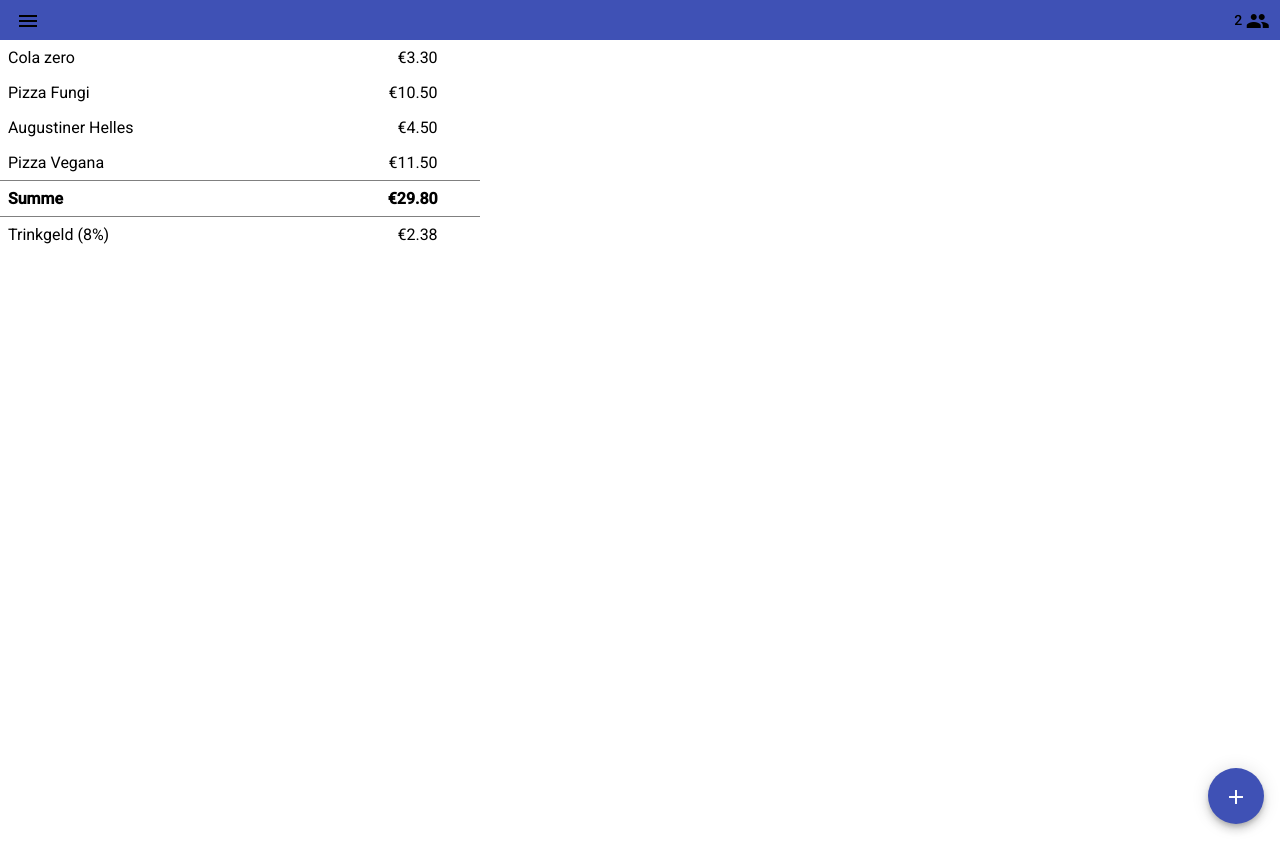
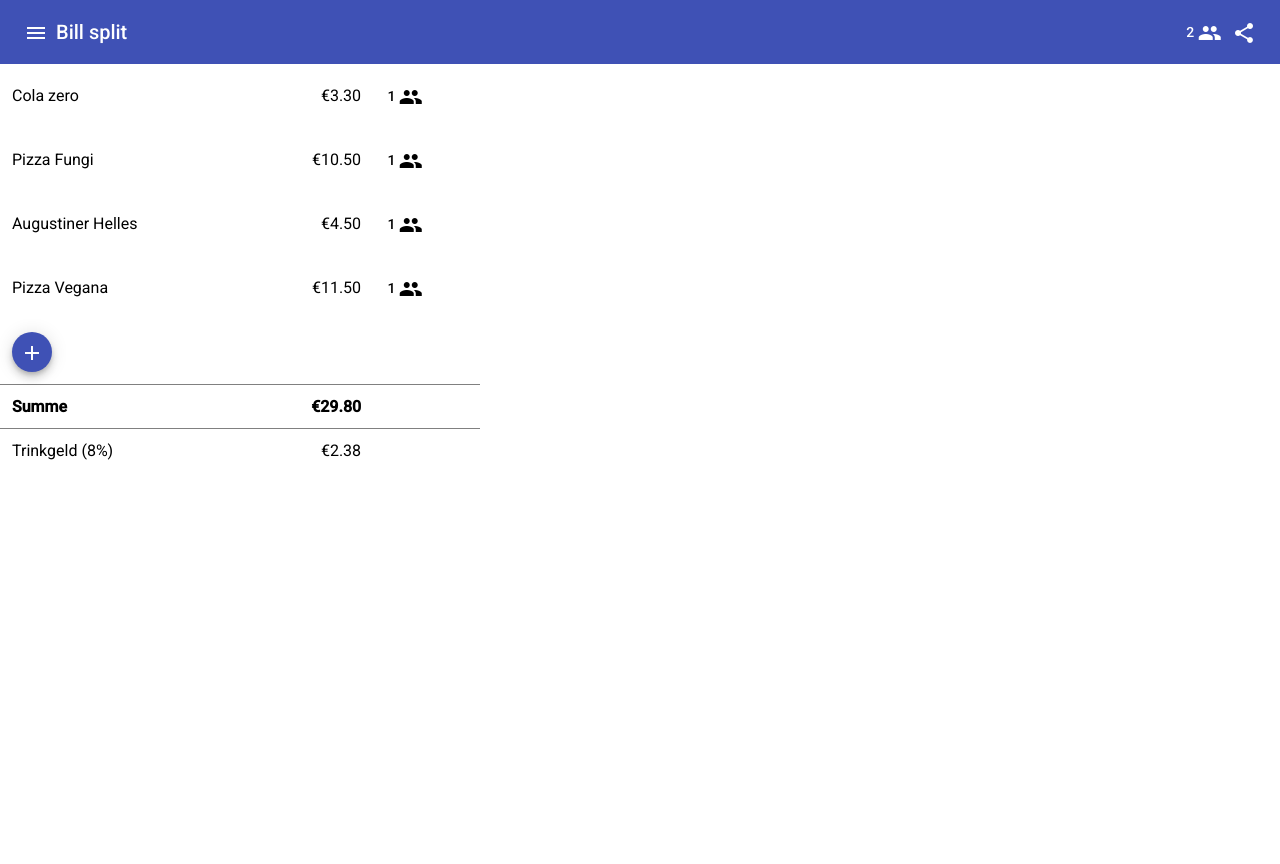
Before and after one commit to TanjaDi/bill-split, an Angular app: page / in a window 1280 px wide. Before the commit the page ends 840 px from the top, so only its background shows below. Built offline with nearby package versions, Linux system fonts and the light colour scheme.

Commit message:
Add toolbar and payerselection dialog

```diff
--- a/src/app/bill/bill.component.html
+++ b/src/app/bill/bill.component.html
@@ -1,25 +1,43 @@
-<table>
+<div class="billWrapper">
   <!-- data rows -->
-  <tr class="dataRow" *ngFor="let entry of entries">
-    <td class="name">{{ entry.name }}</td>
-    <td class="price">{{ entry.price | currency: currency }}</td>
-    <td class="payer"></td>
-  </tr>
+  <div class="tableRow dataRow" *ngFor="let entry of entries">
+    <div class="tableCell name">{{ entry.name }}</div>
+    <div class="tableCell price">{{ entry.price | currency: currency }}</div>
+    <div class="tableCell payer">
+      <button
+        class="peopleIndicator"
+        mat-icon-button
+        aria-label="People"
+        (click)="openPayerSelection(entry)"
+      >
+        {{ entry.payer.payers.length === 1 ? entry.payer.payers[0]: entry.payer.payers.join('|') }}
+        <mat-icon>people</mat-icon>
+      </button>
+    </div>
+  </div>
+  <div class="tableRow emptyRow">
+    <div class="tableCell">
+      <button
+        class="addButton"
+        mat-mini-fab
+        color="primary"
+        (click)="onClickAddEntry()"
+      >
+        <mat-icon>add</mat-icon>
+      </button>
+    </div>
+    <div class="tableCell"></div>
+    <div class="tableCell"></div>
+  </div>
   <!-- Total -->
-  <tr class="totalRow">
-    <td class="name">Summe</td>
-    <td class="price total">{{ total | currency: currency }}</td>
-    <td class="payer"></td>
-  </tr>
-  <tr class="tipRow">
-    <td class="name">Trinkgeld ({{ tipInPercent }}%)</td>
-    <td class="price tip">{{ tip | currency: currency }}</td>
-    <td class="payer"></td>
-  </tr>
-</table>
-
-<div class="buttonWrapper">
-  <button class="addButton" mat-fab color="primary">
-    <mat-icon>add</mat-icon>
-  </button>
+  <div class="tableRow totalRow">
+    <div class="tableCell name">Summe</div>
+    <div class="tableCell price total">{{ total | currency: currency }}</div>
+    <div class="tableCell payer"></div>
+  </div>
+  <div class="tableRow tipRow">
+    <div class="tableCell name">Trinkgeld ({{ tipInPercent }}%)</div>
+    <div class="tableCell price tip">{{ tip | currency: currency }}</div>
+    <div class="tableCell payer"></div>
+  </div>
 </div>
--- a/src/app/bill/bill.component.scss
+++ b/src/app/bill/bill.component.scss
@@ -4,36 +4,31 @@
   height: 100vh;
   width: 100vw;
 
-  table {
+  .billWrapper {
     width: 100%;
     max-width: 30rem;
-    border-spacing: 1rem;
-    border-collapse: collapse;
+    display: table;
 
-    th,
-    td {
-      padding: 0.5rem;
-    }
+    .tableRow {
+      display: table-row;
 
-    .price {
-      text-align: right;
-    }
+      .tableCell {
+        display: table-cell;
+        padding: 0.75rem;
 
-    tr.totalRow td,
-    tr.tipRow td {
-      border-top: 1px solid grey;
-    }
+        &.price {
+          text-align: right;
+        }
+      }
 
-    .totalRow {
-      font-weight: bold;
+      &.totalRow {
+        font-weight: bold;
+      }
+
+      &.totalRow .tableCell,
+      &.tipRow .tableCell {
+        border-top: 1px solid grey;
+      }
     }
   }
-
-  .buttonWrapper {
-    height: 100%;
-    padding: 1rem;
-    display: flex;
-    justify-content: flex-end;
-    align-items: flex-end;
-  }
 }
--- a/src/app/bill/bill.component.ts
+++ b/src/app/bill/bill.component.ts
@@ -1,18 +1,43 @@
 import { Component, OnInit } from '@angular/core';
 import { FormBuilder, FormControl, FormGroup } from '@angular/forms';
+import { MatDialog } from '@angular/material/dialog';
 import { SettingsService } from './../service/settings.service';
+import {
+  PayerSelectionDialogComponent,
+  PayerSelectionDialogData,
+} from './payer-selection-dialog/payer-selection-dialog.component';
 
 export interface BillEntry {
   name: string;
   price: number;
+  payer: Payer;
   isEditMode: boolean;
 }
 
+export interface Payer {
+  payers: number[];
+}
+
 const DATA_SOURCE: BillEntry[] = [
-  { name: 'Cola zero', price: 3.3, isEditMode: false },
-  { name: 'Pizza Fungi', price: 10.5, isEditMode: false },
-  { name: 'Augustiner Helles', price: 4.5, isEditMode: false },
-  { name: 'Pizza Vegana', price: 11.5, isEditMode: false },
+  { name: 'Cola zero', price: 3.3, payer: { payers: [1] }, isEditMode: false },
+  {
+    name: 'Pizza Fungi',
+    price: 10.5,
+    payer: { payers: [1] },
+    isEditMode: false,
+  },
+  {
+    name: 'Augustiner Helles',
+    price: 4.5,
+    payer: { payers: [1] },
+    isEditMode: false,
+  },
+  {
+    name: 'Pizza Vegana',
+    price: 11.5,
+    payer: { payers: [1] },
+    isEditMode: false,
+  },
 ];
 
 @Component({
@@ -32,7 +57,8 @@ export class BillComponent implements OnInit {
 
   constructor(
     private formBuilder: FormBuilder,
-    private settingsService: SettingsService
+    private settingsService: SettingsService,
+    public matDialog: MatDialog
   ) {
     this.tipInPercent = this.settingsService.tipInPercent;
     this.currency = this.settingsService.currency;
@@ -52,4 +78,34 @@ export class BillComponent implements OnInit {
   calculateTip(): void {
     this.tip = this.total * (this.tipInPercent / 100);
   }
+
+  openPayerSelection(billEntry: BillEntry): void {
+    if (this.settingsService.numberOfPayers > 1) {
+      const data: PayerSelectionDialogData = {
+        payer: billEntry.payer,
+        numberOfPayers: this.settingsService.numberOfPayers,
+        entryName: billEntry.name,
+      };
+      const dialogRef = this.matDialog.open<
+        PayerSelectionDialogComponent,
+        PayerSelectionDialogData,
+        Payer
+      >(PayerSelectionDialogComponent, { data });
+
+      dialogRef.afterClosed().subscribe((result) => {
+        if (result) {
+          billEntry.payer = result;
+        }
+      });
+    }
+  }
+
+  onClickAddEntry(): void {
+    this.entries.push({
+      name: 'Eintrag ' + (this.entries.length + 1),
+      price: 0,
+      isEditMode: true,
+      payer: { payers: [1] },
+    });
+  }
 }
--- /dev/null
+++ b/src/app/bill/payer-selection-dialog/payer-selection-dialog.component.html
@@ -0,0 +1,16 @@
+<h2 mat-dialog-title>"{{ entryName }}" gezahlt von</h2>
+<mat-dialog-content class="mat-typography">
+  <ng-container
+    *ngFor="let i of [].constructor(numberOfPayers); let index = index"
+  >
+    <button
+      [class]="'person' + (index + 1)"
+      mat-button
+      [class.selected]="isPayerSelected(index + 1)"
+      (click)="togglePayer(index + 1)"
+    >
+      {{ index + 1 }}
+      <mat-icon>person</mat-icon>
+    </button>
+  </ng-container>
+</mat-dialog-content>
--- /dev/null
+++ b/src/app/bill/payer-selection-dialog/payer-selection-dialog.component.scss
@@ -0,0 +1,11 @@
+mat-dialog-content {
+  display: flex;
+  flex-wrap: wrap;
+  justify-content: space-evenly;
+  align-items: baseline;
+  gap: 3rem;
+
+  button.selected {
+    background-color: var(--bsplit-color-primary);
+  }
+}
--- /dev/null
+++ b/src/app/bill/payer-selection-dialog/payer-selection-dialog.component.ts
@@ -0,0 +1,53 @@
+import { Component, Inject, OnInit } from '@angular/core';
+import { MAT_DIALOG_DATA } from '@angular/material/dialog';
+import { Payer } from '../bill.component';
+
+export interface PayerSelectionDialogData {
+  entryName: string;
+  payer: Payer;
+  numberOfPayers: number;
+}
+
+@Component({
+  selector: 'app-payer-selection-dialog',
+  templateUrl: './payer-selection-dialog.component.html',
+  styleUrls: ['./payer-selection-dialog.component.scss'],
+})
+export class PayerSelectionDialogComponent implements OnInit {
+  entryName: string;
+  numberOfPayers: number;
+  payer: Payer;
+
+  constructor(@Inject(MAT_DIALOG_DATA) public data: PayerSelectionDialogData) {
+    this.entryName = data.entryName;
+    this.numberOfPayers = data.numberOfPayers;
+    this.payer = data.payer;
+  }
+
+  ngOnInit(): void {}
+
+  togglePayer(payerNumber: number): void {
+    const foundIndex = this.payer.payers.findIndex(
+      (iPayer) => iPayer === payerNumber
+    );
+    if (foundIndex > -1) {
+      if (this.payer.payers.length > 1) {
+        // only allow deselection if there is more than one payer left
+        this.payer.payers.splice(foundIndex, 1);
+      }
+    } else {
+      this.payer.payers.push(payerNumber);
+      this.payer.payers.sort();
+    }
+  }
+
+  isPayerSelected(payerNumber: number): boolean {
+    const foundIndex = this.payer.payers.findIndex(
+      (iPayer) => iPayer === payerNumber
+    );
+    if (foundIndex > -1) {
+      return true;
+    }
+    return false;
+  }
+}
--- a/src/app/header/header.component.html
+++ b/src/app/header/header.component.html
@@ -1,11 +1,19 @@
-<button
-  mat-icon-button
-  [matMenuTriggerFor]="moreMenu"
-  aria-label="Button to open more settings"
->
-  <mat-icon>menu</mat-icon>
-</button>
-<mat-menu #moreMenu="matMenu">
+<mat-toolbar color="primary">
+  <button mat-icon-button [matMenuTriggerFor]="menu" aria-label="Menu">
+    <mat-icon>menu</mat-icon>
+  </button>
+  <span class="appName">Bill split</span>
+  <span class="spacer"></span>
+  <button class="peopleIndicator" mat-icon-button aria-label="People" (click)="toggleNumberOfPayers()">
+    {{ numberOfPayers }}
+    <mat-icon>people</mat-icon>
+  </button>
+  <button mat-icon-button aria-label="Share">
+    <mat-icon>share</mat-icon>
+  </button>
+</mat-toolbar>
+
+<mat-menu #menu="matMenu">
   <button mat-menu-item>
     <mat-icon>fiber_new</mat-icon>
     <span>Neue Rechnung</span>
@@ -15,12 +23,3 @@
     <span>Einstellungen</span>
   </button>
 </mat-menu>
-
-<button
-  class="peopleIndicator"
-  mat-icon-button
-  aria-label="People"
->
-  {{ numberOfPayers }}
-  <mat-icon>people</mat-icon>
-</button>
--- a/src/app/header/header.component.scss
+++ b/src/app/header/header.component.scss
@@ -1,10 +1,5 @@
 :host {
-  display: flex;
-  width: 100vw;
-  background-color: var(--bsplit-color-primary);
-  justify-content: space-between;
-
-  button {
-    margin: 0 0.5rem;
+  .spacer {
+    flex: 1 1 auto;
   }
 }
--- a/src/app/header/header.component.ts
+++ b/src/app/header/header.component.ts
@@ -14,4 +14,13 @@ export class HeaderComponent implements OnInit {
   ngOnInit(): void {
     this.numberOfPayers = this.settingsService.numberOfPayers;
   }
+
+  toggleNumberOfPayers(): void {
+    if (this.numberOfPayers < this.settingsService.maxNumberOfPayers) {
+      this.numberOfPayers++;
+    } else {
+      this.numberOfPayers = 1;
+    }
+    this.settingsService.numberOfPayers = this.numberOfPayers;
+  }
 }
```
Also changed, not shown: src/app/app.module.ts (+6 -1 lines), 1 other file (tests, documents, lock files or other folders).
